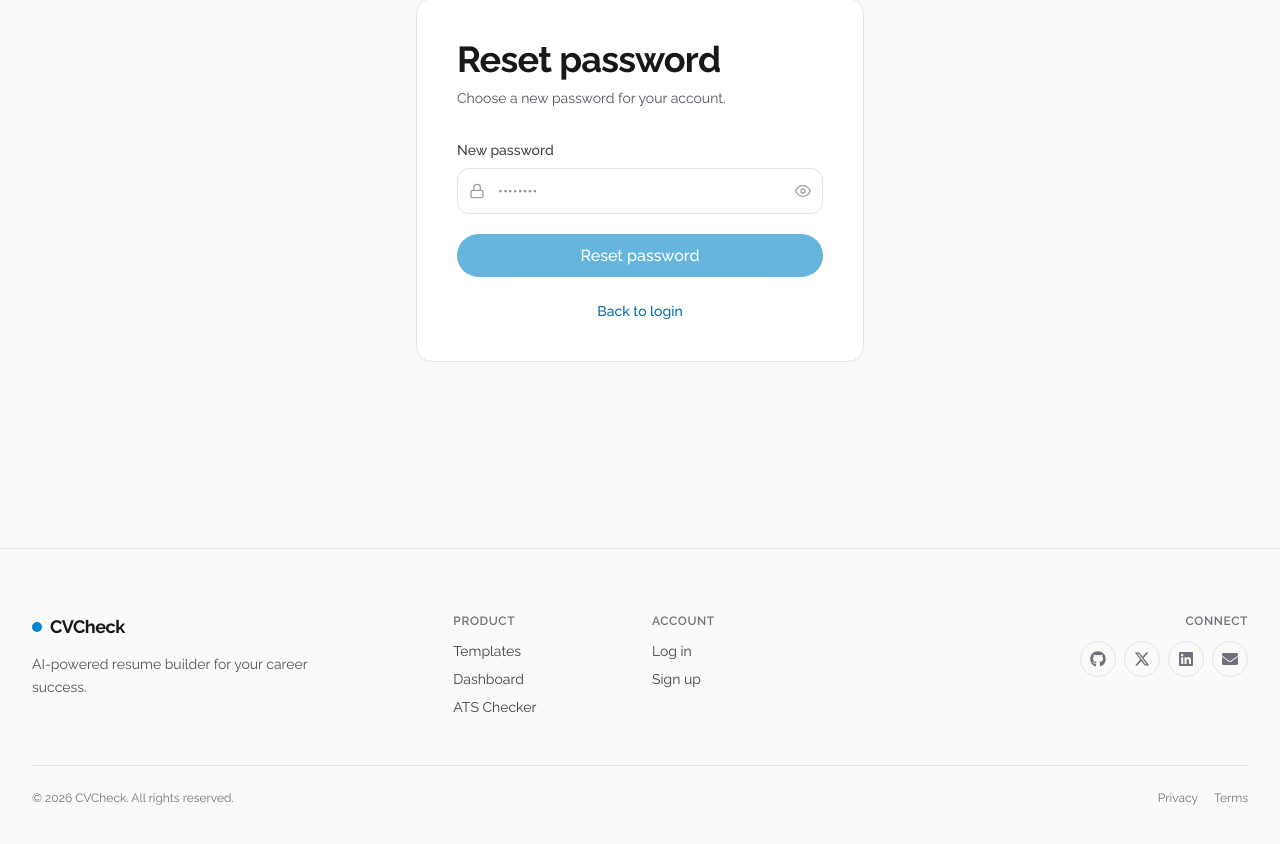
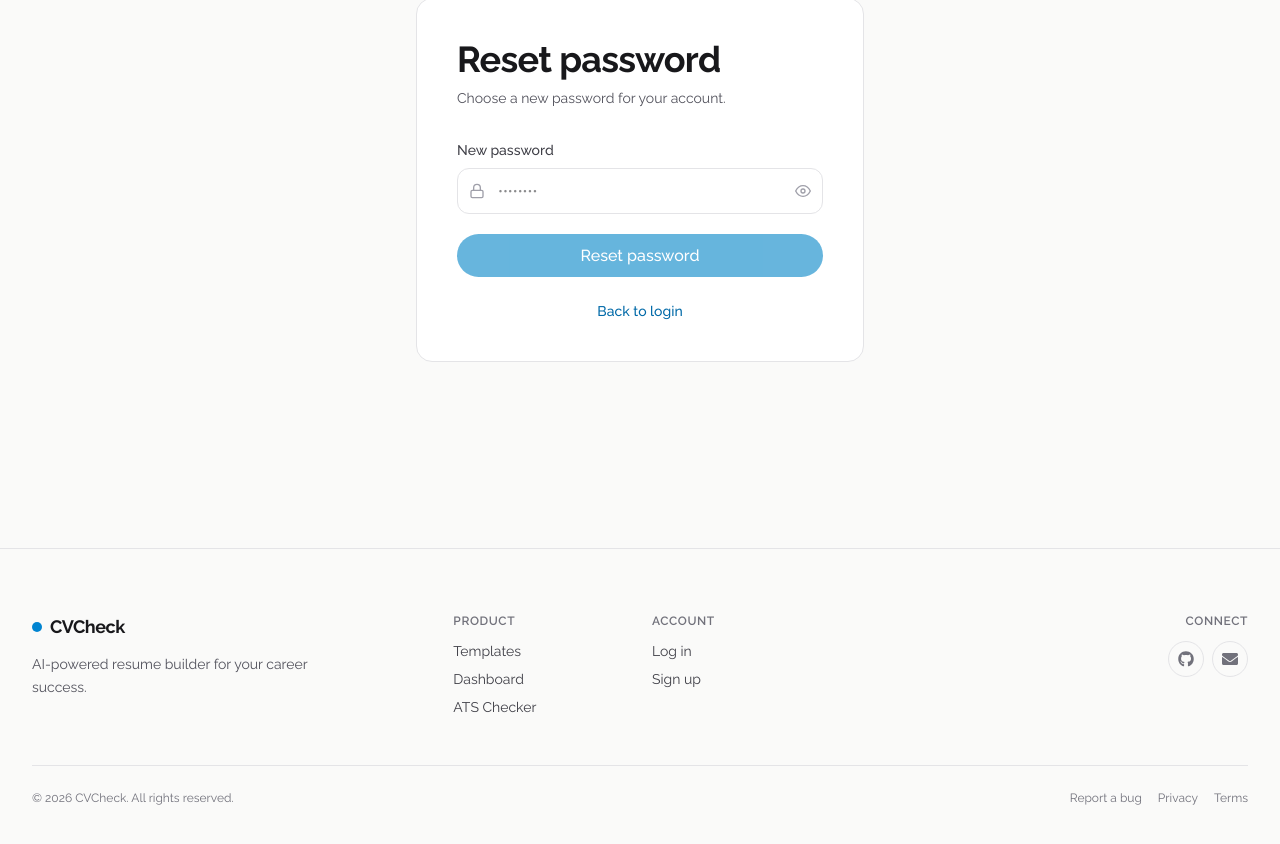
Before and after one commit to mateotejera04/CVCheck, a React (Vite) app: page /reset-password in a window 1280 px wide. Shown: the part 252-1096 px from the top of the page. Built offline with nearby package versions, Linux system fonts and the light colour scheme; no server answers; a web font is replaced by a local one.

Commit message:
added info

```diff
--- a/src/Components/Footer.jsx
+++ b/src/Components/Footer.jsx
@@ -1,14 +1,13 @@
-import { FaGithub, FaEnvelope, FaLinkedin } from "react-icons/fa";
-import { FaXTwitter } from "react-icons/fa6";
+import { FaGithub, FaEnvelope } from "react-icons/fa";
+
+const CONTACT_EMAIL = "mateotejera0207@gmail.com";
 
 export default function Footer() {
   const currentYear = new Date().getFullYear();
 
   const socialLinks = [
-    { icon: FaGithub, href: "https://github.com/", label: "GitHub" },
-    { icon: FaXTwitter, href: "https://x.com/", label: "Twitter" },
-    { icon: FaLinkedin, href: "https://linkedin.com/", label: "LinkedIn" },
-    { icon: FaEnvelope, href: "mailto:hello@cvcheck.app", label: "Email" },
+    { icon: FaGithub, href: "https://github.com/mateotejera04", label: "GitHub" },
+    { icon: FaEnvelope, href: `mailto:${CONTACT_EMAIL}`, label: "Email" },
   ];
 
   return (
@@ -111,6 +110,12 @@ export default function Footer() {
         <div className="mt-12 pt-6 border-t border-zinc-200 flex flex-col sm:flex-row justify-between items-center gap-3 text-xs text-zinc-500">
           <p>© {currentYear} CVCheck. All rights reserved.</p>
           <div className="flex gap-4">
+            <a
+              href={`mailto:${CONTACT_EMAIL}?subject=CVCheck%20bug%20report`}
+              className="hover:text-sky-700 transition-colors"
+            >
+              Report a bug
+            </a>
             <a href="#" className="hover:text-sky-700 transition-colors">
               Privacy
             </a>
--- a/src/Pages/Home.jsx
+++ b/src/Pages/Home.jsx
@@ -13,10 +13,7 @@ import {
   FiArrowRight,
 } from "react-icons/fi";
 
-import Marquee from "../Components/Home/Marquee";
-import StatsSection from "../Components/Home/StatsSection";
 import Steps from "../Components/Home/Steps";
-import Testimonials from "../Components/Home/Testimonials";
 import TemplateCarousel from "../Components/Home/TemplateCarousel";
 import FAQ from "../Components/Home/FAQ";
 
@@ -74,21 +71,21 @@ const Home = () => {
   return (
     <div className="surface-base text-zinc-900">
       {/* Hero */}
-      <section className="container-page pt-20 md:pt-28 pb-16 md:pb-24">
-        <div className="grid grid-cols-1 lg:grid-cols-2 gap-12 lg:gap-16 items-center">
+      <section className="container-page pt-24 md:pt-32 pb-20 md:pb-28">
         <motion.div
           initial={{ opacity: 0, y: 20 }}
           animate={{ opacity: 1, y: 0 }}
           transition={{ duration: 0.5 }}
+          className="max-w-3xl"
         >
           <p className="eyebrow mb-4">AI-powered resume builder</p>
           <h1 className="h-display mb-6">
             Build a resume that lands the interview.
           </h1>
           <p className="body-lg max-w-xl mb-8">
-              CVCheck combines a clean editor, ATS-friendly templates, and an
-              AI bullet enhancer so you spend less time formatting and more
-              time applying.
+            CVCheck combines a clean editor, ATS-friendly templates, and an AI
+            bullet enhancer so you spend less time formatting and more time
+            applying.
           </p>
           <div className="flex flex-wrap gap-3">
             <button onClick={handleCTA} className="btn-primary">
@@ -103,24 +100,7 @@ const Home = () => {
             </button>
           </div>
         </motion.div>
-
-          <motion.div
-            initial={{ opacity: 0, y: 20 }}
-            animate={{ opacity: 1, y: 0 }}
-            transition={{ duration: 0.5, delay: 0.1 }}
-            className="card-flat overflow-hidden"
-          >
-            <img
-              src="https://res.cloudinary.com/dyetf2h9n/image/upload/v1757157796/homepage_npyssp.png"
-              alt="CVCheck dashboard preview"
-              className="w-full h-auto"
-              loading="eager"
-            />
-          </motion.div>
-        </div>
       </section>
-
-      <Marquee />
 
       {/* Features */}
       <section className="surface-base">
@@ -158,9 +138,7 @@ const Home = () => {
       </section>
 
       <Steps />
-      <StatsSection />
       <TemplateCarousel />
-      <Testimonials />
       <FAQ />
 
       {/* Final CTA */}
```
Lines whose indentation alone changed are shown as unchanged.
